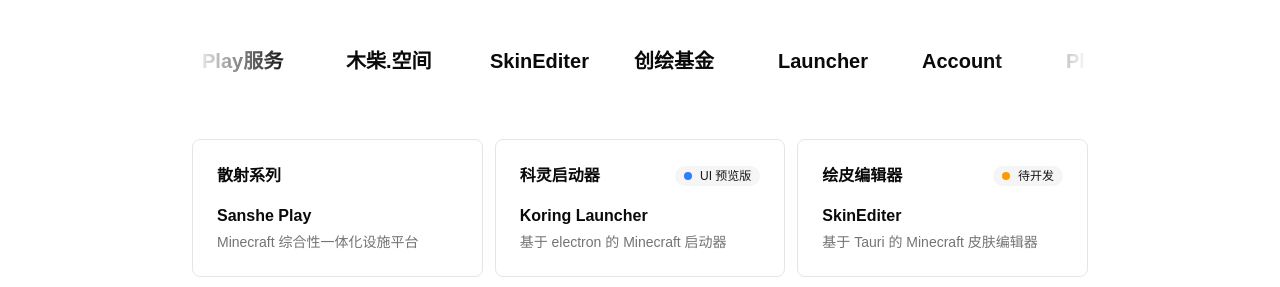
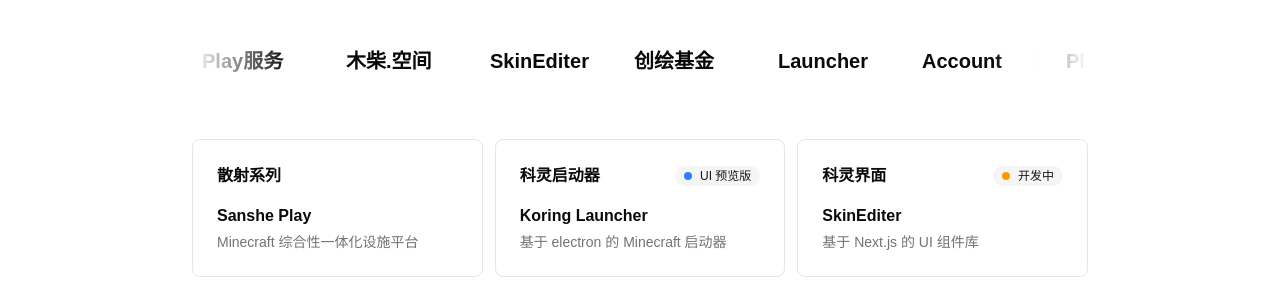
Before and after one commit to lingke-net/koring-space, a Next.js app: page / in a window 1280 px wide. Shown: the part 959-1246 px from the top of the page. Built offline with nearby package versions, Linux system fonts and the light colour scheme; a web font is replaced by a local one.

Commit message:
fit:修复文字错误
修复部分产品介绍文字

```diff
--- a/app/page.tsx
+++ b/app/page.tsx
@@ -112,16 +112,16 @@
 
           <a className="group rounded-md border border-border p-4 sm:p-6">
             <div className="flex items-center justify-between gap-4">
-              <b>绘皮编辑器</b>
+              <b>科灵界面</b>
               <Status status="degraded">
                 <StatusIndicator />
-                待开发
+                开发中
               </Status>
               {/*<ArrowUpRight className="size-4 -translate-x-2 translate-y-2 opacity-0 transition-all group-hover:translate-x-0 group-hover:translate-y-0 group-hover:opacity-100" />*/}
             </div>
             <div className="mt-4">
               <h3 className="mb-1 font-semibold">SkinEditer</h3>
-              <p className="text-sm text-muted-foreground">基于 Tauri 的 Minecraft 皮肤编辑器</p>
+              <p className="text-sm text-muted-foreground">基于 Next.js 的 UI 组件库</p>
             </div>
           </a>
 
```
